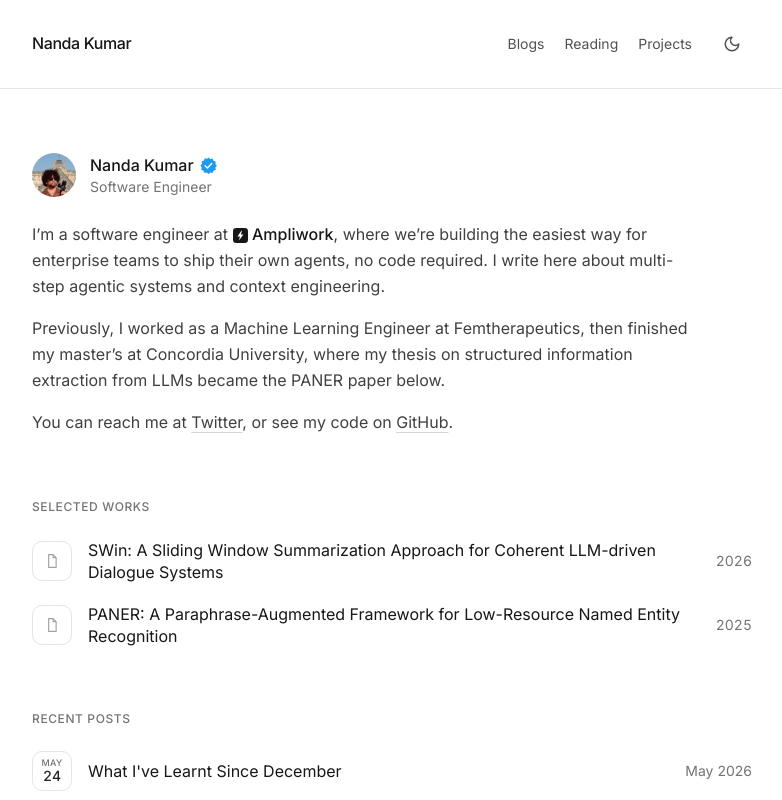
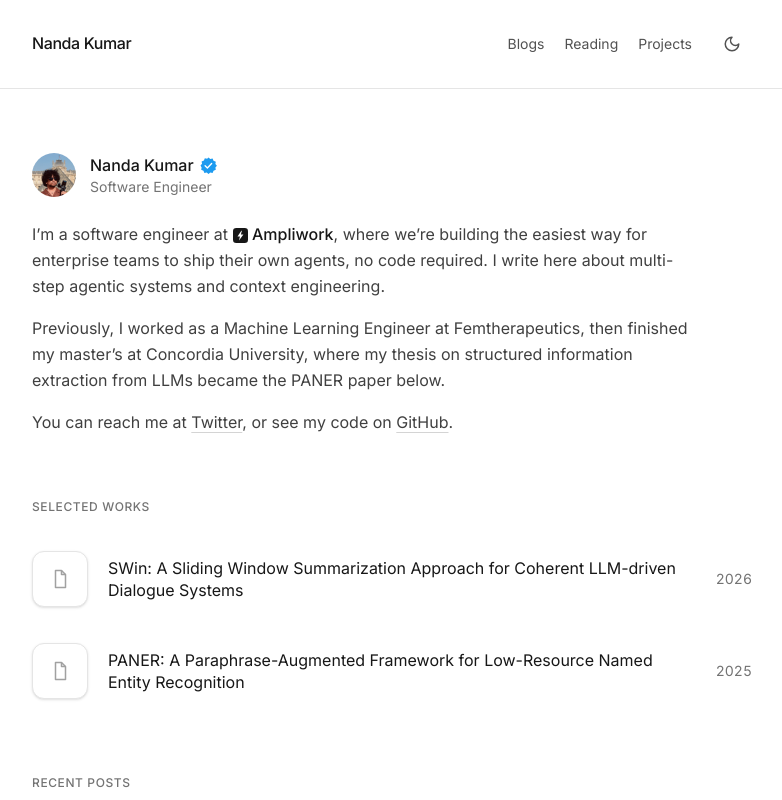
Before and after one commit to parzival1l/parzival1l.github.io, a Next.js app: page / in a window 1280 px wide. Shown: the top 800 px of the page, without its empty margins (248-1030 px from the left). Built offline with nearby package versions, Linux system fonts and the light colour scheme.

Commit message:
Homepage rows: full-width hover pill and raised calendar badges

```diff
--- a/app/page.tsx
+++ b/app/page.tsx
@@ -46,8 +46,13 @@ function AmpliMark() {
 const BIO_LINK =
   'underline decoration-neutral-300 underline-offset-4 hover:decoration-neutral-900'
 
-const ROW_TITLE =
-  'min-w-0 flex-1 text-base leading-snug text-neutral-900 underline decoration-transparent underline-offset-4 transition-colors hover:text-accent'
+const ROW =
+  'group -mx-4 flex items-center gap-x-5 rounded-2xl px-4 py-3 transition-colors hover:bg-neutral-100 dark:hover:bg-neutral-800'
+
+const ROW_TITLE = 'min-w-0 flex-1 text-base leading-snug text-neutral-900'
+
+const ROW_RAIL =
+  'whitespace-nowrap pl-2 text-right text-sm tabular-nums text-neutral-500'
 
 const WORKS = [
   {
@@ -82,14 +87,14 @@ function dateParts(iso: string) {
   }
 }
 
-/** Bordered square: month over day. */
+/** Bordered calendar square: month chip raised over the top edge, big day. */
 function DateBadge({ mon, day }: { mon: string; day: string }) {
   return (
-    <span className="flex h-10 w-10 flex-none flex-col items-center justify-center rounded-[10px] border border-neutral-200">
-      <span className="text-[9px] font-medium uppercase leading-none tracking-wide text-neutral-500">
+    <span className="relative flex h-14 w-14 flex-none items-center justify-center rounded-xl border border-neutral-200 bg-[var(--bg)] shadow-sm">
+      <span className="absolute -top-2.5 rounded-full border border-neutral-200 bg-[var(--bg)] px-1.5 py-px text-[10px] font-medium uppercase tracking-wider text-neutral-500">
         {mon}
       </span>
-      <span className="text-sm font-medium leading-tight tabular-nums text-neutral-800">
+      <span className="text-xl font-medium tabular-nums text-neutral-900">
         {day}
       </span>
     </span>
@@ -99,13 +104,13 @@ function DateBadge({ mon, day }: { mon: string; day: string }) {
 /** Same square, with a paper glyph for publications. */
 function PaperBadge() {
   return (
-    <span className="flex h-10 w-10 flex-none items-center justify-center rounded-[10px] border border-neutral-200 text-neutral-400">
+    <span className="flex h-14 w-14 flex-none items-center justify-center rounded-xl border border-neutral-200 bg-[var(--bg)] text-neutral-400 shadow-sm">
       <svg
         viewBox="0 0 24 24"
         fill="none"
         stroke="currentColor"
         strokeWidth="1.5"
-        className="h-[18px] w-[18px]"
+        className="h-6 w-6"
         aria-hidden="true"
       >
         <path
@@ -175,21 +180,14 @@ export default function HomePage() {
         <h2 className="mb-6 text-xs font-medium uppercase tracking-wider text-neutral-500">
           Selected works
         </h2>
-        <ul className="space-y-5">
+        <ul className="space-y-3">
           {WORKS.map((w) => (
-            <li key={w.href} className="flex items-center gap-x-4">
-              <PaperBadge />
-              <a
-                href={w.href}
-                className={ROW_TITLE}
-                target="_blank"
-                rel="noreferrer"
-              >
-                {w.title}
+            <li key={w.href}>
+              <a href={w.href} className={ROW} target="_blank" rel="noreferrer">
+                <PaperBadge />
+                <span className={ROW_TITLE}>{w.title}</span>
+                <span className={ROW_RAIL}>{w.year}</span>
               </a>
-              <span className="whitespace-nowrap pl-2 text-right text-sm tabular-nums text-neutral-500">
-                {w.year}
-              </span>
             </li>
           ))}
         </ul>
@@ -199,18 +197,16 @@ export default function HomePage() {
         <h2 className="mb-6 text-xs font-medium uppercase tracking-wider text-neutral-500">
           Recent posts
         </h2>
-        <ul className="space-y-6">
+        <ul className="space-y-3">
           {posts.map((p) => {
             const { mon, day, monthYear } = dateParts(p.frontmatter.date)
             return (
-              <li key={p.slug} className="flex items-center gap-x-4">
-                <DateBadge mon={mon} day={day} />
-                <Link href={`/blog/${p.slug}/`} className={ROW_TITLE}>
-                  {p.frontmatter.title}
+              <li key={p.slug}>
+                <Link href={`/blog/${p.slug}/`} className={ROW}>
+                  <DateBadge mon={mon} day={day} />
+                  <span className={ROW_TITLE}>{p.frontmatter.title}</span>
+                  <span className={ROW_RAIL}>{monthYear}</span>
                 </Link>
-                <span className="whitespace-nowrap pl-2 text-right text-sm text-neutral-500">
-                  {monthYear}
-                </span>
               </li>
             )
           })}
```
